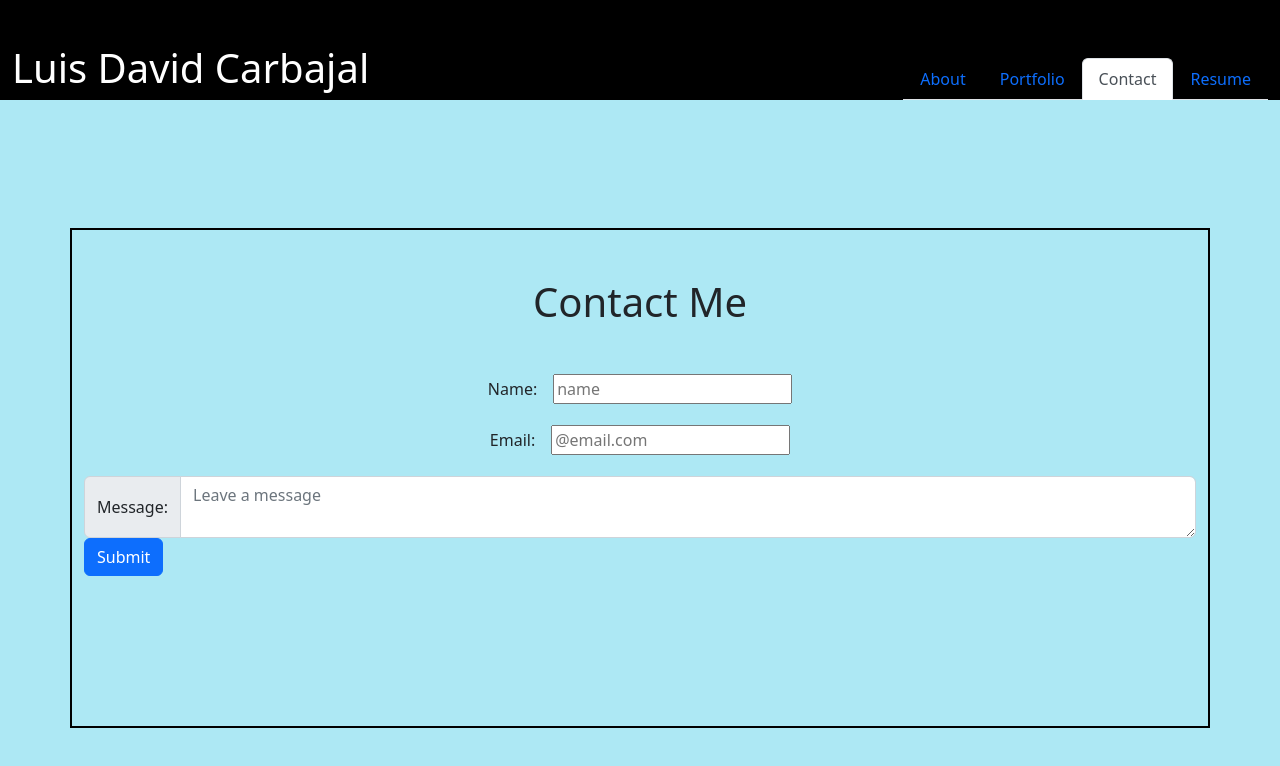
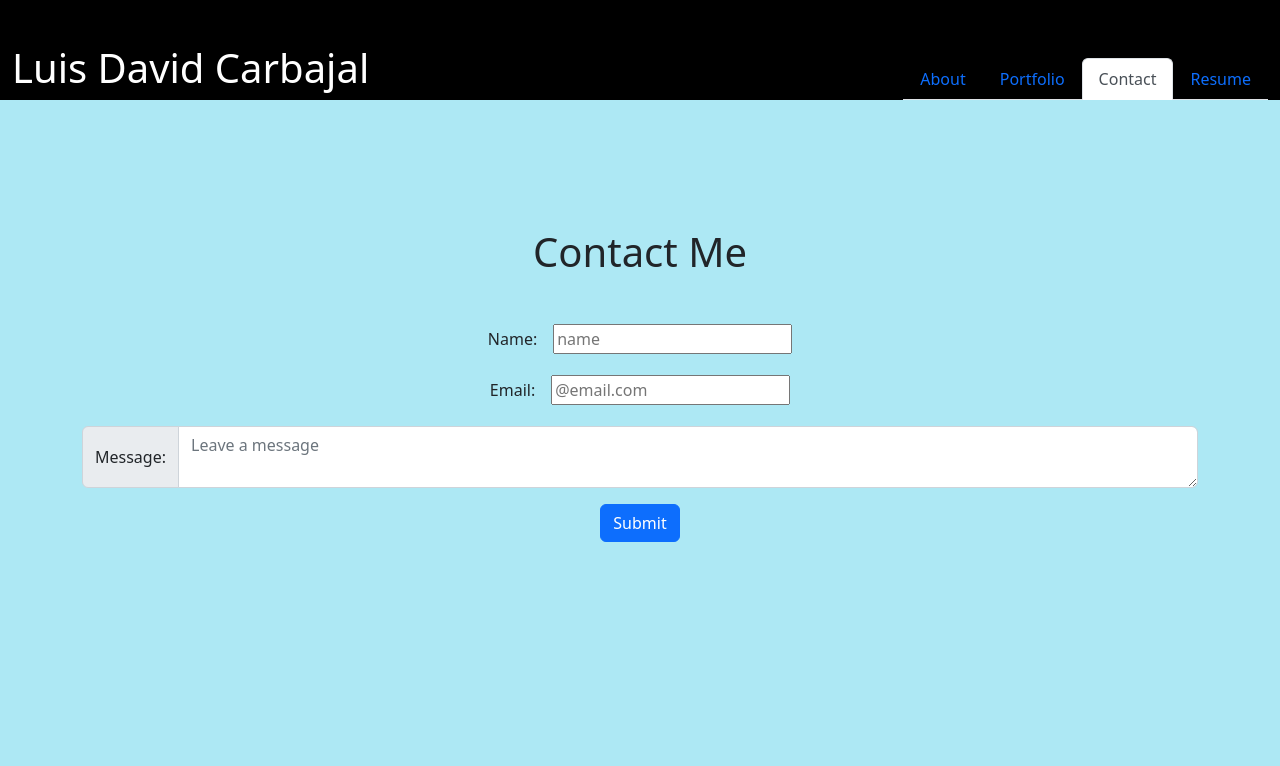
Before and after one commit to Luis00809/Portfolio, a React (Vite) app: page /contact in a window 1280 px wide. Shown: the top 766 px of the page. Built offline with nearby package versions, Linux system fonts and the light colour scheme.

Commit message:
aligns submit button

```diff
--- a/src/pages/Contact.jsx
+++ b/src/pages/Contact.jsx
@@ -3,7 +3,7 @@
 
 const styles = {
     box: {
-        border: "2px solid black",
+        // border: "2px solid black",
         marginTop: "8rem",
         height: "500px"
     }
@@ -95,7 +95,9 @@
 
                     </textarea>
                 </div>
-                <button type="submit" className="btn btn-primary">Submit</button>
+                <div className='d-flex justify-content-center '>
+                    <button type="submit" className="btn btn-primary mt-3">Submit</button>
+                </div>
             </form>
             {errorMessage && (
                 <div>
```
